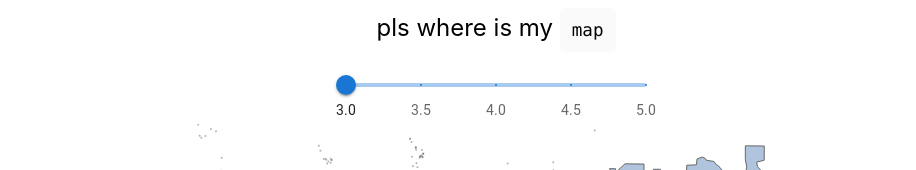
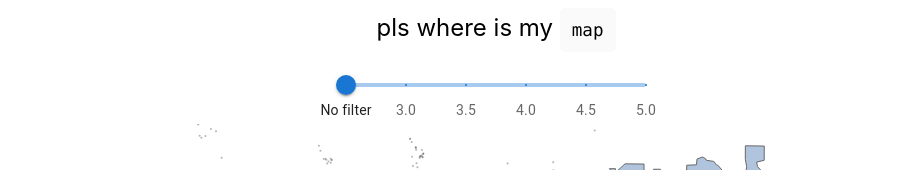
Before and after one commit to zh00g/CS448B_Yelp, a Next.js app: page / in a window 1280 px wide. Shown: the part 176-346 px from the top of the page, without its empty margins (144-1060 px from the left). Built offline with nearby package versions, Linux system fonts and the light colour scheme.

Commit message:
no filter option + fixed radius issue

```diff
--- a/pages/index.js
+++ b/pages/index.js
@@ -60,7 +60,6 @@ function drawMap(svgRef, filterButton, rating, locA, locB, radA, radB, dragger,
   var center = [-122.1430, 37.4419];
   var scale = 30000;
   var offset = [width / 2, height / 2];
-  console.log("center", center)
   var projection = d3.geoMercator().center(center).scale(scale)
     .translate(offset);
   path = path.projection(projection);
@@ -73,7 +72,7 @@ function drawMap(svgRef, filterButton, rating, locA, locB, radA, radB, dragger,
     let B = locB;
     let distA = Math.sqrt(Math.pow(cx[0] - A[0],2) + Math.pow(cx[1] - A[1],2));
     let distB = Math.sqrt(Math.pow(cx[0] - B[0],2) + Math.pow(cx[1] - B[1],2));
-    if (distA < 400 && distB < 400) {
+    if (distA < radA && distB < radB) {
       return 'black';
     }
     else {
@@ -86,7 +85,6 @@ function drawMap(svgRef, filterButton, rating, locA, locB, radA, radB, dragger,
 
   d3.json('/Bay_Area.json')
     .then((data) => {
-      console.log("json", data);
       //Binding data and creating one path per GeoJSON feature
       svg.selectAll("path")
         .data(data.features)
@@ -95,7 +93,6 @@ function drawMap(svgRef, filterButton, rating, locA, locB, radA, radB, dragger,
         .attr("d", path)
         .attr("stroke", "dimgray")
         .attr('fill', 'lightsteelblue');
-      console.log("svg3?", svg);
     })
     .catch((err) => {
       console.log("error");
@@ -104,7 +101,6 @@ function drawMap(svgRef, filterButton, rating, locA, locB, radA, radB, dragger,
   d3.csv('/asst3_yelp.csv')
     .then((data) => {
       if (rating) {
-        console.log("button true");
         data = data.filter(function (d) {
           return (d.rating === rating)
         })
@@ -156,7 +152,6 @@ function drawMap(svgRef, filterButton, rating, locA, locB, radA, radB, dragger,
               let cx = projection([+long, +lat]);
               return inBothCircle(cx[0], cx[1]);
             })
-            .attr("stroke-width", 1)
             .attr("fill-opacity", 0.6)
             .on("mouseover", (data, event) => {
               return tooltip.style("visibility", "visible");
@@ -176,6 +171,7 @@ function drawMap(svgRef, filterButton, rating, locA, locB, radA, radB, dragger,
           // Add code to customize how countries exit the scene.
           // Idea: use transition to fade out to transparent and shrink to zero size before removal
           exit => exit.transition()
+            .duration(1000)
             .attr('r', d => 0)
             .attr('opacity', 0)
             .remove()
@@ -257,9 +253,16 @@ export default function Home() {
     else if (newRating === 5) {
       setRating("5.0")
     }
+    else if (newRating === 2.5) {
+      setRating("")
+    }
   };
 
   const marks = [
+    {
+      value: "2.5",
+      label: 'No filter',
+    },
     {
       value: "3.0",
       label: '3.0',
@@ -291,7 +294,6 @@ export default function Home() {
     d3.select("#radiusA")
       .attr("cx", event.x)
       .attr("cy", event.y);
-    console.log("dragA");
   });
   var dragger2 = d3.drag()
   .on("drag", (event, d) => {
@@ -302,7 +304,6 @@ export default function Home() {
     d3.select("#radiusB")
       .attr("cx", event.x)
       .attr("cy", event.y);
-    console.log("dragB");
   });
   var draggerA = d3.drag()
   .on("drag", (event, d) => {
@@ -324,14 +325,14 @@ export default function Home() {
   });
 
 
-
   const svg = useRef();
   useEffect(() => {
     drawMap(svg, filterButton, rating, locA, locB, radiusA, radiusB, dragger, dragger2, draggerA, draggerB);
   }, [rating]);
   useEffect(() => {
     updateMap(svg, locA, locB, radiusA, radiusB);
-  }, [locA, locB, radiusA, radiusB])
+  }, [locA, locB, radiusA, radiusB, rating])
+
 
   // const handleFilter = () => {
   //   console.log("button pressed");
@@ -358,7 +359,7 @@ export default function Home() {
         <Box sx={{ width: 300 }}>
           <Slider
             aria-label="Custom marks"
-            min={3.0}
+            min={2.5}
             onChange={handleSlider}
             step={0.5}
             max={5.0}
```
